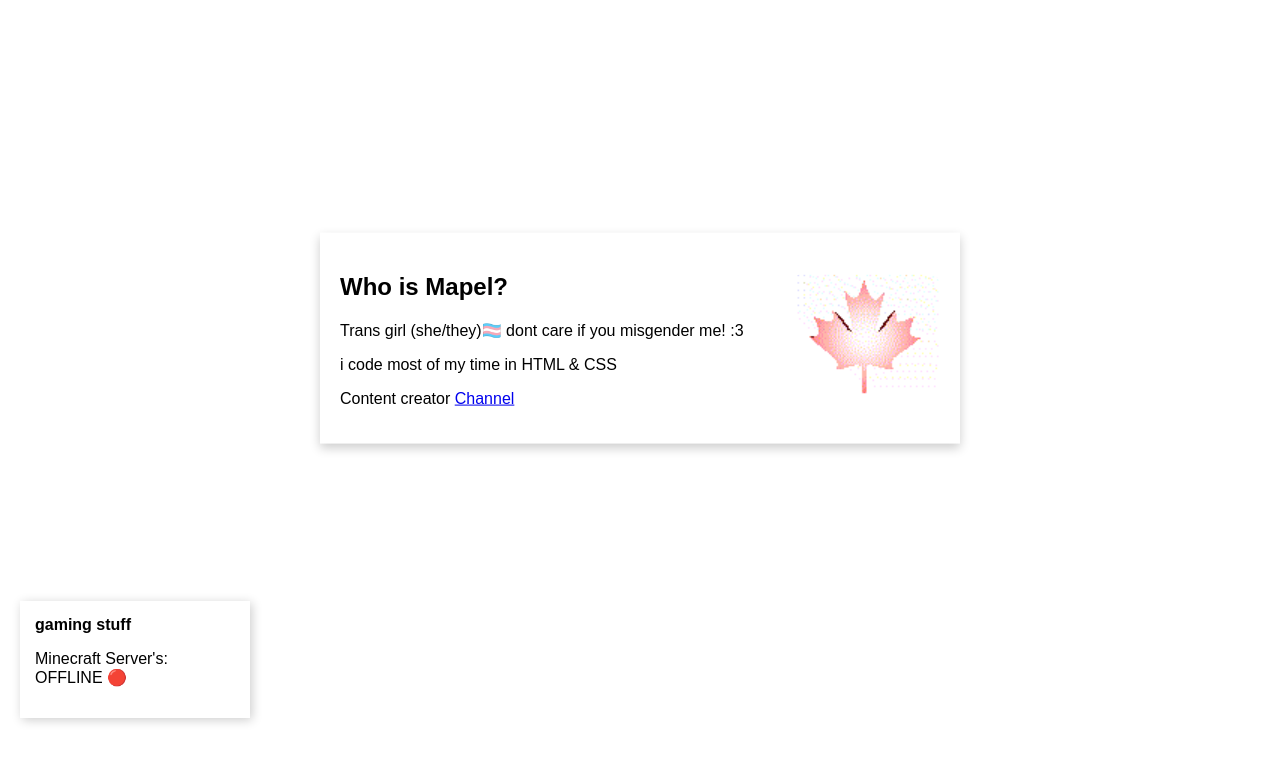
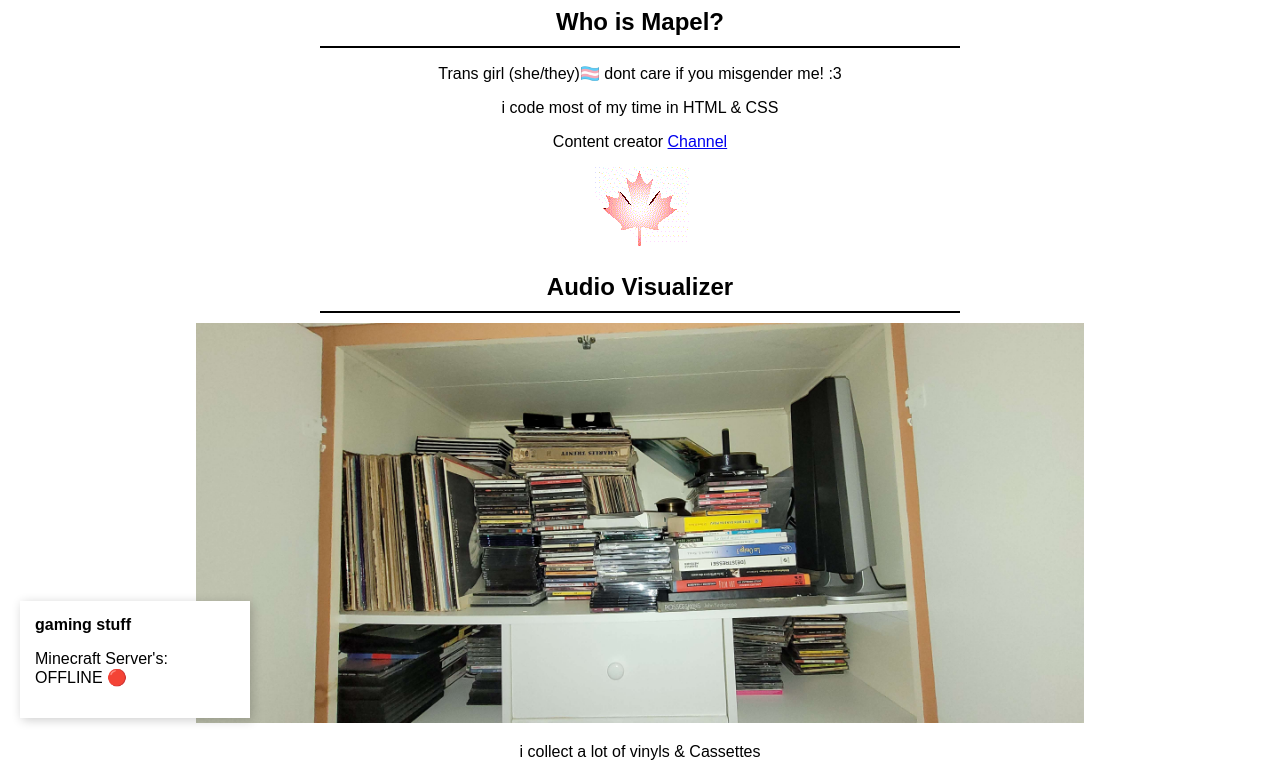
Before and after one commit to QuantumMapleQC/QuantumMapleQC-s-Awesome-Sauce-Website, a plain HTML site: page docs/index.html in a window 1280 px wide. Shown: the part 62-839 px from the top of the page. Before the commit the page ends 800 px from the top, so only its background shows below. Drawn offline with Linux system fonts and the light colour scheme.

Commit message:
Add files via upload

```diff
--- a/docs/index.html
+++ b/docs/index.html
@@ -14,10 +14,10 @@
     </div>
     <nav>
       <a href="https://github.com/quantummapleqc">Projects</a>
+      <a href="index.html">Home</a>
     </nav>
   </div>
 
-  <!-- Whiteboard with text on the left and gif on the right -->
   <div class="whiteboard">
     <div class="whiteboard-left">
       <h2>Who is Mapel?</h2>
@@ -29,6 +29,18 @@
       <img src="gifcities/canada.gif" alt="Mapel's gif">
     </div>
   </div>
+  <div class="whiteboard">
+    <div class="whiteboard-left">
+      <h2>Audio Visualizer</h2>
+    </div>
+    <div class="whiteboard-right">
+      <div class="whiteboard-right">
+        <img src="photo/20250314_181800.jpg">
+        <p>i collect a lot of vinyls & Cassettes</p>
+      </div>
+    </div>
+  </div>
+
 
   <div class="box">
     <h3>gaming stuff</h3>
--- a/docs/stylefiles.css
+++ b/docs/stylefiles.css
@@ -73,41 +73,43 @@ body {
 .box a:hover {
     text-decoration: underline;
 }
+.whiteboard-right img {
+    max-width: 100%;   /* Ensure the image doesn't exceed the container width */
+    height: auto;      /* Maintain aspect ratio */
+    max-height: 400px; /* You can adjust this height as needed */
+  }
 
-/* Whiteboard styling: two columns with text on the left and gif on the right */
-.whiteboard {
-    display: flex;
-    flex-direction: row;
-    align-items: center;
-    justify-content: space-between;
-    position: absolute;
-    top: 50%;
-    left: 50%;
-    transform: translate(-50%, -50%);
-    width: 60%;
-    max-width: 600px;
-    padding: 20px;
-    background: white;
-    box-shadow: 0 4px 10px rgba(0, 0, 0, 0.2);
-}
 
-.whiteboard-left {
-    flex: 1;
-    text-align: left;
-    padding-right: 10px;
-}
+    /* Styling the Gallery section */
+    .whiteboard h2 {
+        font-size: 24px;
+        text-align: center;
+        margin-bottom: 10px;
+      }
 
-.whiteboard-right {
-    flex: 0 0 150px;
-    text-align: right;
-    padding-left: 10px;
-}
+      /* Adding a line after the gallery title */
+      .whiteboard h2::after {
+        content: "";
+        display: block;
+        width: 50%;
+        height: 2px;
+        background-color: #000;
+        margin: 10px auto;
+      }
 
-.whiteboard-right img {
-    width: 100%;
-    border-radius: 10px;
-}
+      /* Styling the image gallery */
+      .gallery {
+        display: grid;
+        grid-template-columns: repeat(auto-fill, minmax(200px, 1fr));
+        gap: 15px;
+        padding: 20px;
+      }
 
+      .gallery img {
+        width: 100%;
+        height: auto;
+        box-shadow: 0 4px 6px rgba(0, 0, 0, 0.1);
+      }
 @keyframes marquee {
     0% {
         transform: translateX(100%);
```
Also changed, not shown: docs/photo/20250314_181800.jpg (added), 2 other files.
